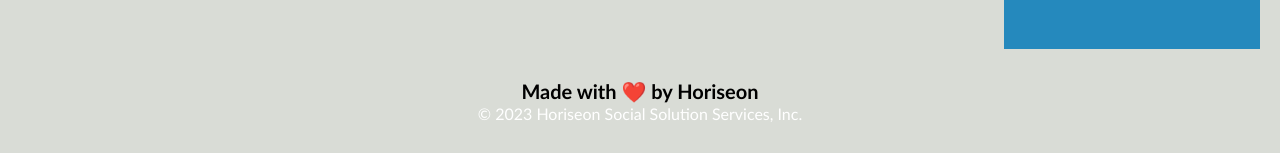
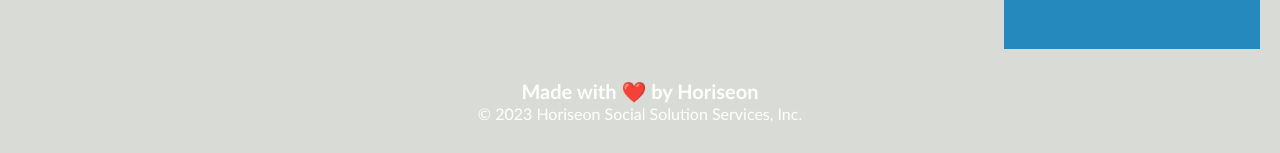
Before and after one commit to Liiv-Dev/Horiseon-Accessible-Page, a plain HTML site: page index.html in a window 1280 px wide. Shown: the part 1870-2023 px from the top of the page. Drawn offline with Linux system fonts and the light colour scheme.

Commit message:
Updated HTML & CSS

```diff
--- a/assets/css/style.css
+++ b/assets/css/style.css
@@ -131,7 +131,6 @@ p {
     text-align: center;
 }
 
-.footer h2{
+.footer h2 {
     font-size: 20px;
-    color:#000000
 }
```
